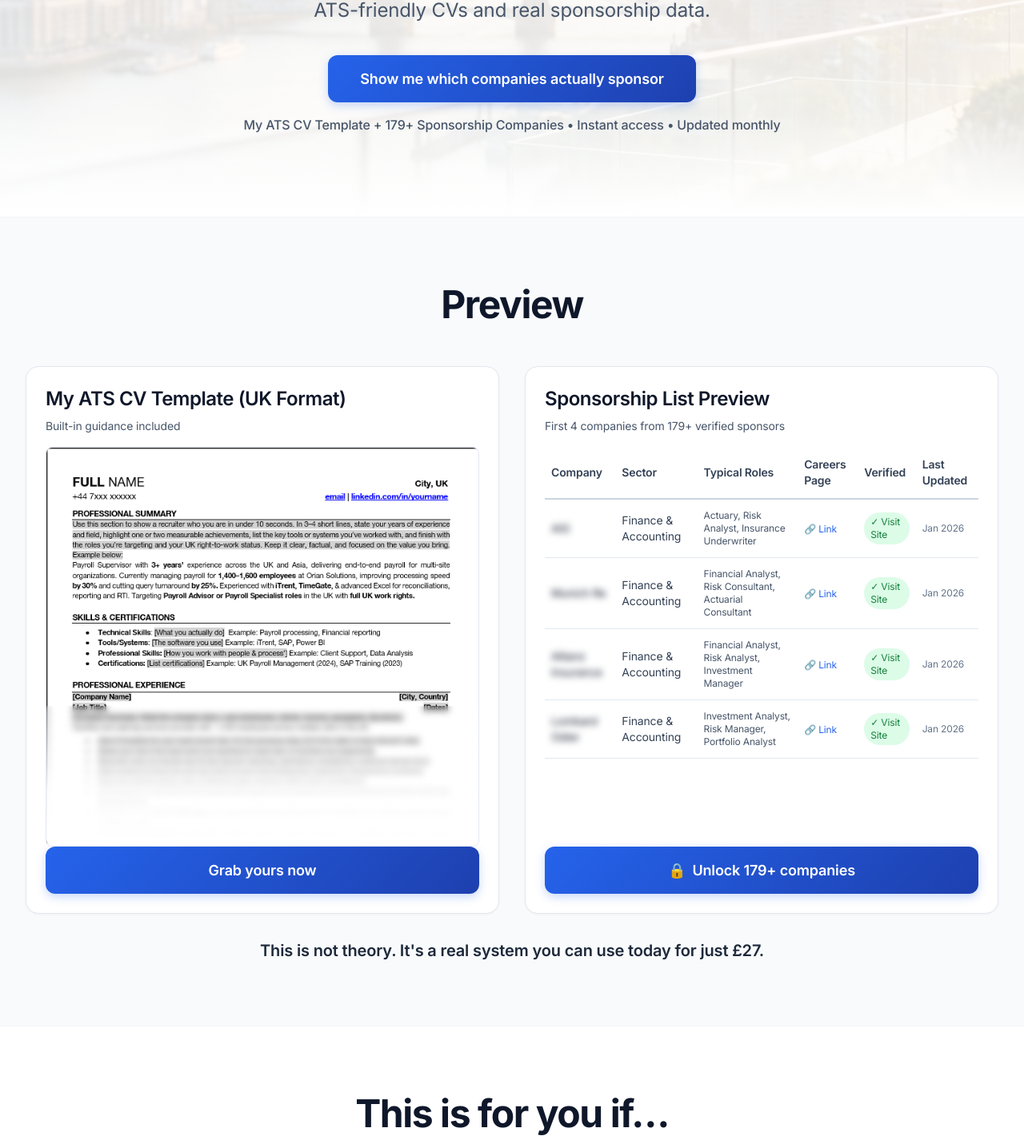
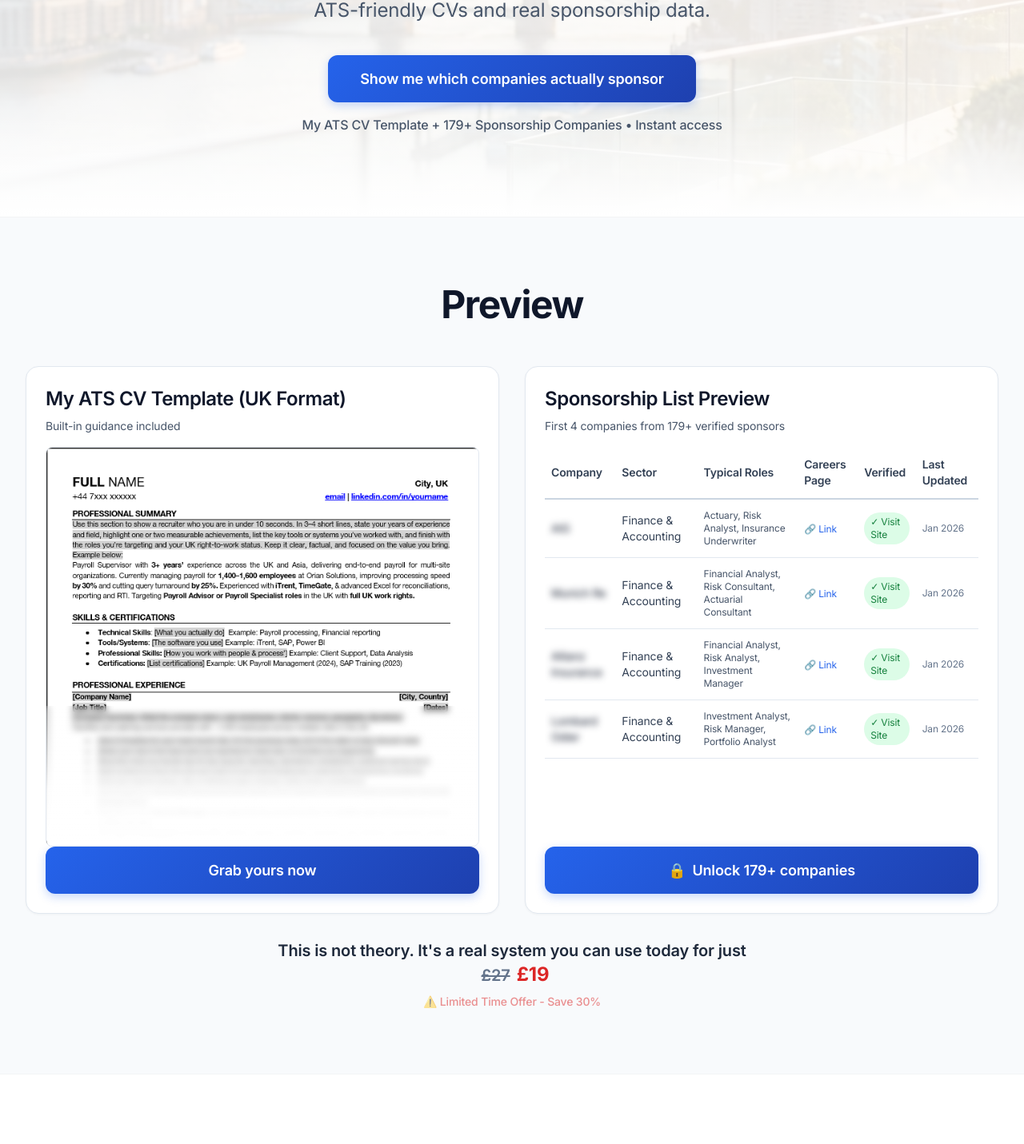
Before and after one commit to nazmilash/sponsorship-intelligence-web, a Next.js app: page / in a window 1280 px wide. Shown: the part 449-1880 px from the top of the page at 80% size. Built offline with nearby package versions, Linux system fonts and the light colour scheme.

Commit message:
refactor: update content and pricing, remove monthly wordings, add urgency

```diff
--- a/components/Pricing.tsx
+++ b/components/Pricing.tsx
@@ -9,13 +9,24 @@ export default function Pricing() {
                 <div className="max-w-3xl mx-auto">
                     <h2 className="text-white mb-8">{finalCTA.headline}</h2>
 
+                    <div className="mb-8">
+                        <span className="inline-block bg-red-500 text-white px-4 py-1 rounded-full text-sm font-bold mb-4 animate-bounce">
+                            ⚠️ {content.pricing.urgencyText}
+                        </span>
+
+                        <div className="flex items-center justify-center gap-4 mb-2">
+                            <span className="text-blue-200 text-2xl line-through decoration-red-500 decoration-2">{content.pricing.original}</span>
+                            <span className="text-white text-5xl font-extrabold">{content.pricing.current}</span>
+                        </div>
+                    </div>
+
                     <a
                         href={payhip.embedUrl}
                         target="_blank"
                         rel="noopener noreferrer"
-                        className="inline-block bg-white text-blue-600 px-10 py-4 rounded-xl font-bold text-xl hover:bg-slate-100 transition shadow-2xl hover:scale-105 transform duration-300 mb-4"
+                        className="inline-block bg-white text-blue-600 px-10 py-4 rounded-xl font-bold text-xl hover:bg-slate-100 transition shadow-2xl hover:scale-105 transform duration-300 mb-6"
                     >
-                        {finalCTA.ctaPrimary}
+                        {finalCTA.ctaPrimary} {content.pricing.current}
                     </a>
 
                     <p className="text-blue-100 text-lg">
--- a/components/SneakPeek.tsx
+++ b/components/SneakPeek.tsx
@@ -91,9 +91,16 @@ export default function SneakPeek() {
                 </div>
 
                 {/* Bottom tagline */}
-                <p className="text-center text-lg md:text-xl font-semibold text-slate-800 max-w-2xl mx-auto">
-                    {sneakPeek.bottomLine}
-                </p>
+                <div className="text-center max-w-2xl mx-auto">
+                    <p className="text-lg md:text-xl font-semibold text-slate-800 mb-2">
+                        {sneakPeek.bottomLine}
+                        <span className="line-through text-slate-500 mx-2">{content.pricing.original}</span>
+                        <span className="text-red-600 font-bold text-2xl">{content.pricing.current}</span>
+                    </p>
+                    <p className="text-sm text-red-600 font-medium animate-pulse">
+                        ⚠️ {content.pricing.discountText}
+                    </p>
+                </div>
             </div>
         </section>
     );
--- a/content.config.ts
+++ b/content.config.ts
@@ -8,7 +8,7 @@ export const content = {
         headline: "Stop wasting months applying to jobs that will never sponsor you.",
         subheadline: "I went from struggling to get interviews in the UK to building a system that helped 70+ international students get shortlisted using ATS-friendly CVs and real sponsorship data.",
         ctaPrimary: "Show me which companies actually sponsor",
-        trustLine: "My ATS CV Template + 179+ Sponsorship Companies • Instant access • Updated monthly",
+        trustLine: "My ATS CV Template + 179+ Sponsorship Companies • Instant access",
     },
 
     sneakPeek: {
@@ -59,7 +59,7 @@ export const content = {
                 }
             ],
         },
-        bottomLine: "This is not theory. It's a real system you can use today for just £27.",
+        bottomLine: "This is not theory. It's a real system you can use today for just ",
     },
 
     painPoints: {
@@ -90,7 +90,7 @@ export const content = {
             bullets: [
                 "179+ real UK companies that can sponsor Skilled Worker visas",
                 "Filtered by sector (Finance, Data, IT, Marketing, Healthcare, Engineering)",
-                "Verified and updated monthly (50+ companies added each month)",
+                "Verified and updated regularly (50+ companies added)",
                 "So every application is actually worth your time"
             ]
         },
@@ -130,7 +130,7 @@ export const content = {
         items: [
             {
                 question: "What exactly is this product?",
-                answer: "This includes my UK ATS-friendly CV template with built-in step-by-step guidance (section by section + example bullet points), plus a 179+ company list of UK employers who can sponsor Skilled Worker visas — updated monthly."
+                answer: "This includes my UK ATS-friendly CV template with built-in step-by-step guidance (section by section + example bullet points), plus a 179+ company list of UK employers who can sponsor Skilled Worker visas."
             },
             {
                 question: "Will this guarantee me a job or sponsorship?",
@@ -143,10 +143,6 @@ export const content = {
             {
                 question: "How do I get access?",
                 answer: "Instant download after payment."
-            },
-            {
-                question: "How often is the list updated?",
-                answer: "Monthly (50+ companies added each month)."
             }
         ],
         riskReversal: "If you don't find value in this system, email within 7 days and I'll help you understand how to use it properly.",
@@ -154,13 +150,20 @@ export const content = {
 
     finalCTA: {
         headline: "You don't need more applications. You need the right targets.",
-        ctaPrimary: "Get Instant Access — £27",
+        ctaPrimary: "Get Instant Access — ",
         trustLine: "My ATS CV Template + Sponsorship Company List • Instant download",
+    },
+
+    pricing: {
+        original: "£27",
+        current: "£19",
+        discountText: "Limited Time Offer - Save 30%",
+        urgencyText: "Only available for a short time"
     },
 
     payhip: {
         embedUrl: "https://payhip.com/b/cU6dR",
-        buttonText: "Get Instant Access — £27",
+        buttonText: "Get Instant Access — ",
     },
 
     footer: {
```
